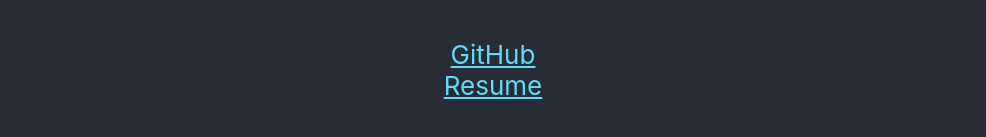
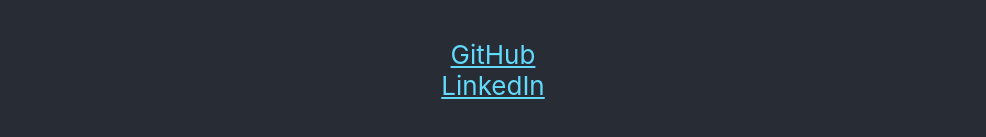
Before and after one commit to KyriakosMilad/kyri.me, a React (Create React App) app: page / in a window 1280 px wide. Shown: the part 465-602 px from the top of the page, without its empty margins (147-1133 px from the left). Built offline with nearby package versions, Linux system fonts and the light colour scheme.

Commit message:
Remove Resume link and add LinkedIn link

```diff
--- a/src/App.tsx
+++ b/src/App.tsx
@@ -34,11 +34,11 @@
                 </a>
                 <a
                     className="App-link"
-                    href="/kyriakosmilad.pdf"
+                    href="https://www.linkedin.com/in/KyriakosMilad"
                     target="_blank"
                     rel="noopener noreferrer"
                 >
-                    Resume
+                    LinkedIn
                 </a>
             </header>
         </div>
```
